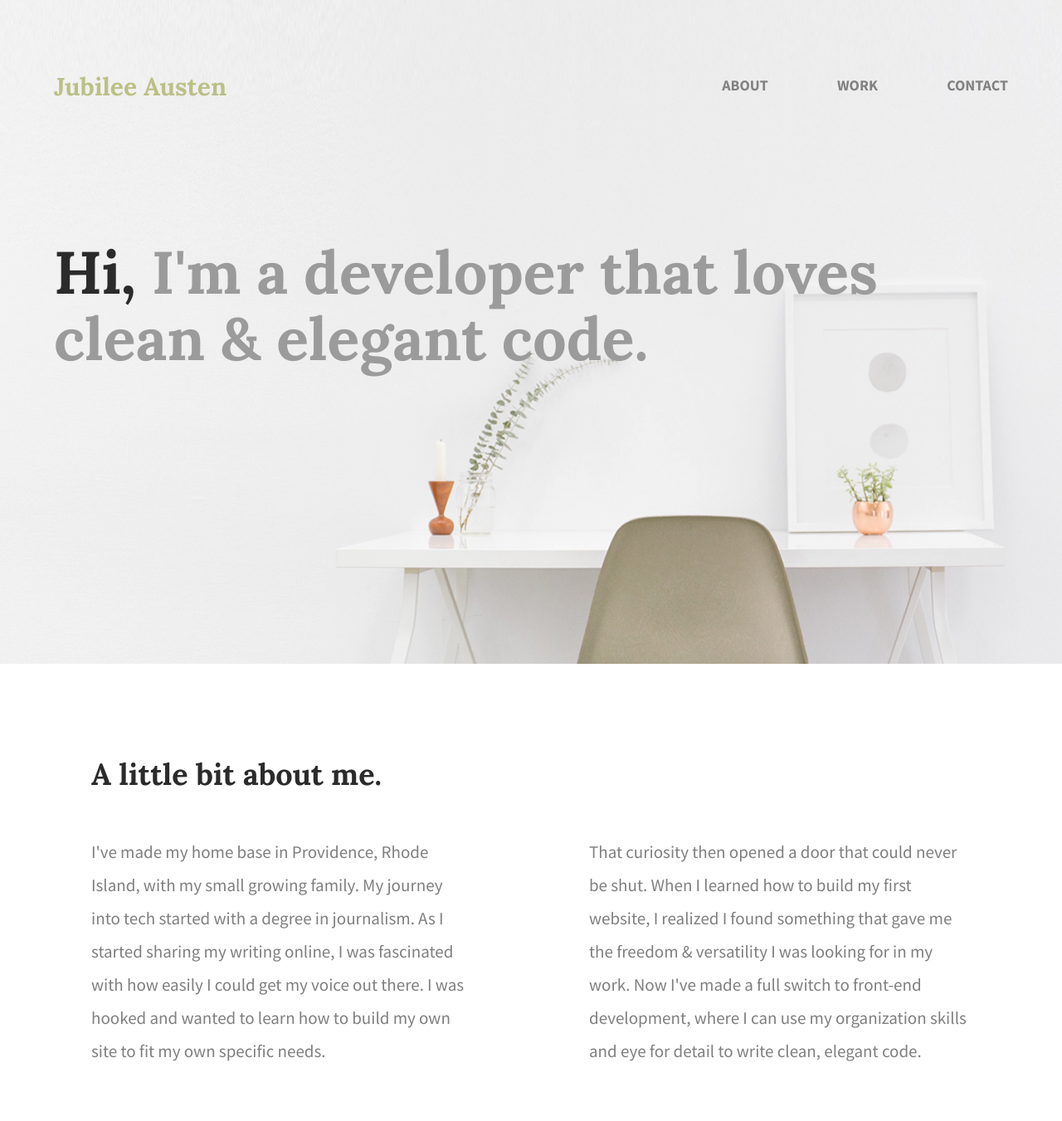
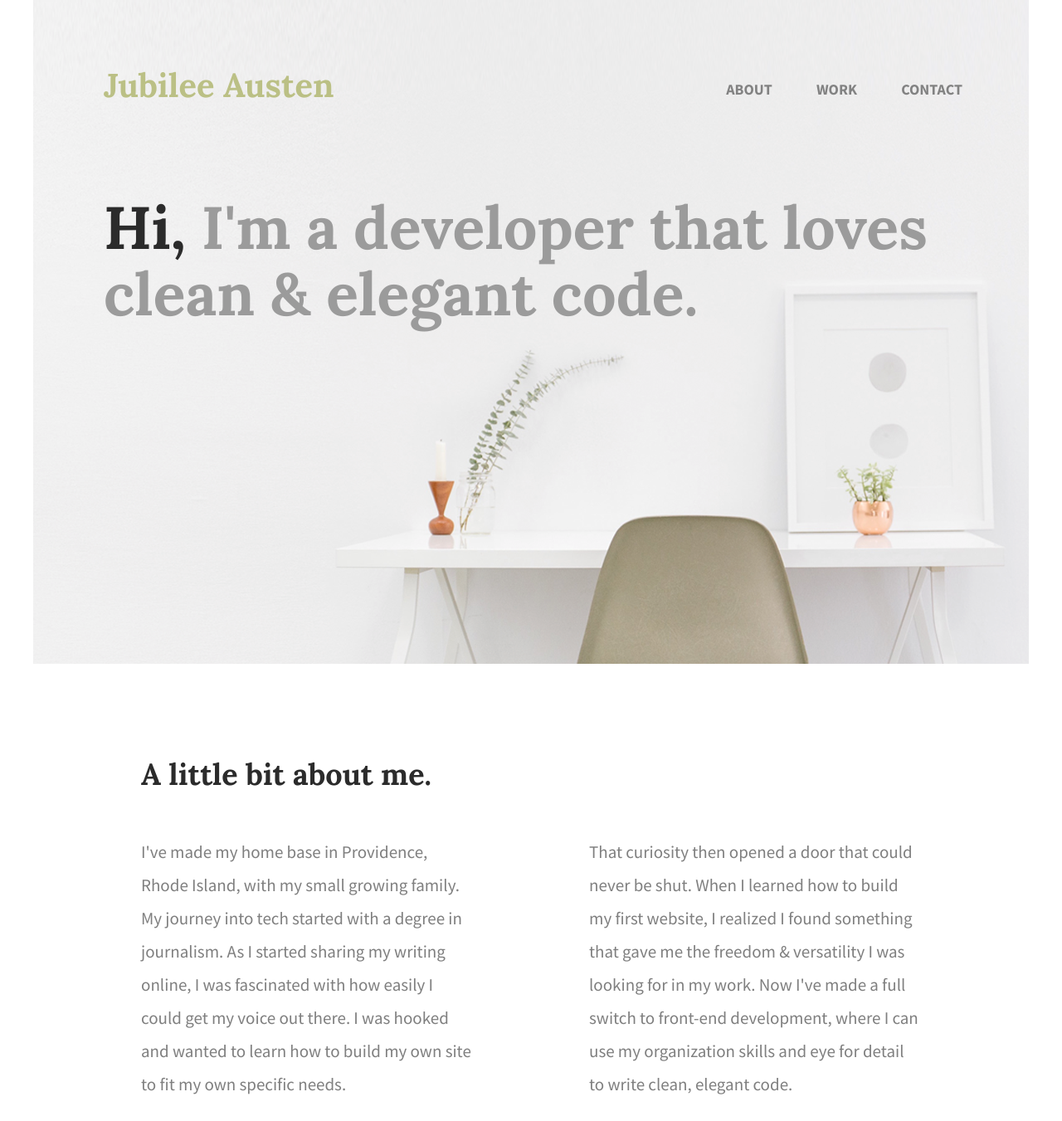
Before and after one commit to jmlazarov/Jubilee-Austen, a plain HTML site: page index.html in a window 1280 px wide. Shown: the top 1351 px of the page at 83% size. Drawn offline with Linux system fonts and the light colour scheme.

Commit message:
Adjusted margins

```diff
--- a/css/main.css
+++ b/css/main.css
@@ -3,25 +3,27 @@
 body {
     font-family: 'Source Sans Pro', sans-serif;
     color: #2b2b2b;
+    max-width: 1200px;
+    margin: 0 auto;
 }
 
 /***** GRID *****/
 
 .full-width {
-    width: 1200px;
+    width: 90%;
     margin: 0 auto;
     overflow: auto;
 }
 
 .half-width {
-    width: 600px;
+    width: 50%;
     margin: 0 auto;
     overflow: auto;
     float: left;
 }
 
 .third-width {
-    width: 400px;
+    width: 33%;
     margin: 0 auto;
     overflow: auto;
     float: left;
@@ -38,14 +40,14 @@ header {
 
 header h1 {
     font-family: 'Lora', serif;
-    font-size: 30px;
+    font-size: 40px;
     color: #bbc085;
-    padding: 65px 0 65px 25px;
+    padding: 50px 0 0 25px;
 }
 
 nav {
     float: right;
-    padding: 75px 25px;
+    padding: 80px 20px 0;
 }
 nav ul li{
     display: inline-block;
@@ -57,7 +59,7 @@ nav ul li a {
     color: #828282;
     text-transform: uppercase;
     text-decoration: none;
-    padding-left: 80px;
+    padding-left: 50px;
 }
 
 header h2 {
@@ -91,8 +93,7 @@ header h2 span {
     font-weight: normal;
     color: #7f7f7f;
     line-height: 40px;
-    padding-left: 70px;
-    padding-right: 70px;
+    padding: 0 70px;
 }
 
 /***** WORK SECTION *****/
@@ -138,7 +139,6 @@ header h2 span {
 }
 
 #contact-img {
-    margin-left: 25px;
     border: 12px solid #ffffff;
 }
 
@@ -192,5 +192,5 @@ header h2 span {
 }
 
 #contact ul img {
-    padding-right: 48px;
+    padding-right: 45px;
 }
--- a/index.html
+++ b/index.html
@@ -2,7 +2,7 @@
 <html lang="en">
     <head>
         <meta charset="UTF-8">
-        <title>Jubilee Austen | Portfolio</title>
+        <title>Jubilee Austen | Portfolio Page Mockup</title>
         <link rel="stylesheet" href="css/normalize.css">
         <link rel="stylesheet" href="css/main.css">
         <link href="https://fonts.googleapis.com/css?family=Source+Sans+Pro:400,700" rel="stylesheet" type="text/css">
@@ -64,7 +64,7 @@
                     </div>
                     <div class="half-width">
                         <h2>Like what you see?</h2>
-                        <h3 id="email-header">Let's meet for a cup of coffee</h3>
+                        <h3 id="email-header">Let's arrange a meeting</h3>
                         <a href="mailto:hi@jubileeausten.com"><img id="envelope" src="img/icon-envelope.png" alt="Envelope icon"> hi [@] jubileeausten.com</a>
                         <h3 id="socialmedia-header">Or, find me on the interwebs</h3>
                         <ul>
```
